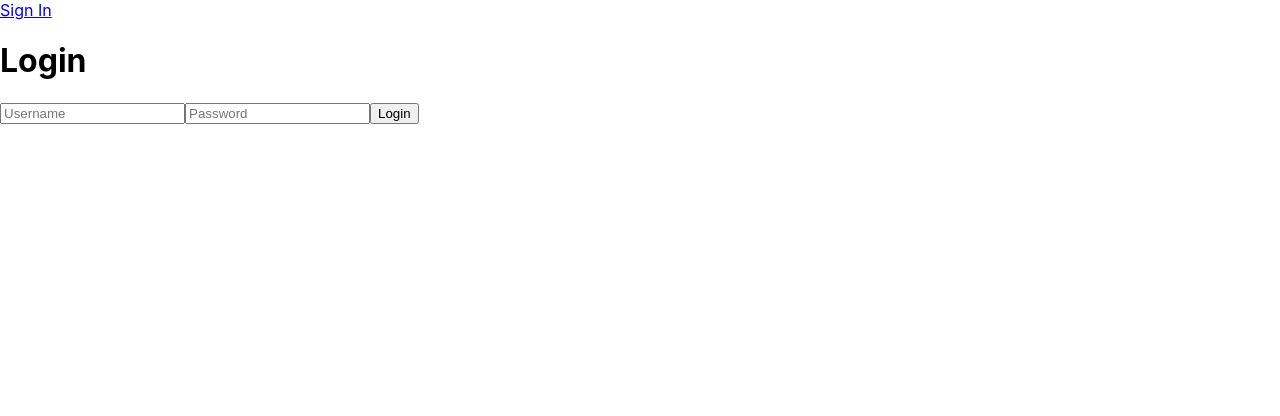
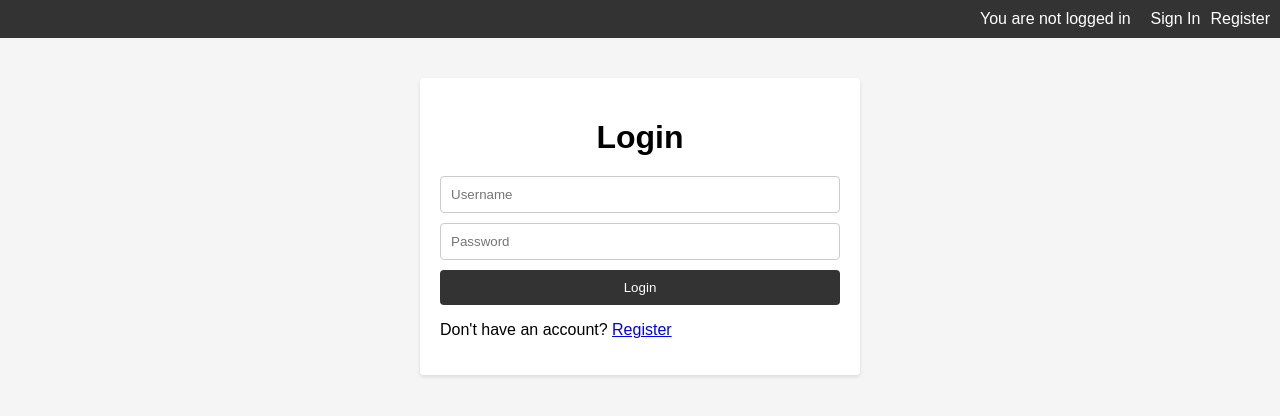
Before and after one commit to Ben00n/LevelUp, a React (Create React App) app in the folder client/level-up/: page /login in a window 1280 px wide. Shown: the top 416 px of the page. Built offline with nearby package versions, Linux system fonts and the light colour scheme.

Commit message:
Made nicely.

```diff
--- a/client/level-up/src/components/AuthStatus.js
+++ b/client/level-up/src/components/AuthStatus.js
@@ -7,11 +7,15 @@ const AuthStatus = ({ isLoggedIn, username, onLogout }) => {
     <div className="auth-status">
       {isLoggedIn ? (
         <div>
-          <span>Logged in as {username}</span>
+          <span>You are logged in as {username}</span>
           <button onClick={onLogout}>Logout</button>
         </div>
       ) : (
-        <Link to="/login">Sign In</Link>
+        <div>
+          <span>You are not logged in</span>
+          <Link to="/login">Sign In</Link>
+          <Link to="/register">Register</Link>
+        </div>
       )}
     </div>
   );
--- a/client/level-up/src/components/LoginForm.js
+++ b/client/level-up/src/components/LoginForm.js
@@ -1,17 +1,20 @@
 // LoginForm.js
 import React, { useState } from 'react';
+import { useNavigate } from 'react-router-dom';
 import axios from 'axios';
 
 const LoginForm = ({ onLogin }) => {
   const [username, setUsername] = useState('');
   const [password, setPassword] = useState('');
   const [error, setError] = useState('');
+  const navigate = useNavigate();
 
   const handleSubmit = async (e) => {
     e.preventDefault();
     try {
       const response = await axios.post('/api/login', { username, password });
       onLogin(username);
+      navigate('/');
     } catch (error) {
       setError('Login failed. Please check your credentials.');
     }
--- a/client/level-up/src/components/RegistrationForm.js
+++ b/client/level-up/src/components/RegistrationForm.js
@@ -1,5 +1,5 @@
-// RegistrationForm.js
 import React, { useState } from 'react';
+import { useNavigate } from 'react-router-dom';
 import axios from 'axios';
 
 const RegistrationForm = () => {
@@ -7,15 +7,33 @@ const RegistrationForm = () => {
   const [password, setPassword] = useState('');
   const [message, setMessage] = useState('');
   const [error, setError] = useState('');
+  const navigate = useNavigate();
 
   const handleSubmit = async (e) => {
     e.preventDefault();
+
+    // Validate username and password length
+    if (username.length < 4) {
+      setError('Username must be at least 4 characters long.');
+      return;
+    }
+
+    if (password.length < 6) {
+      setError('Password must be at least 6 characters long.');
+      return;
+    }
+
     try {
       const response = await axios.post('/api/register', { username, password });
       setMessage('Registration successful. Please login.');
       setError('');
+      navigate('/login');
     } catch (error) {
-      setError('Registration failed. Please try again.');
+      if (error.response && error.response.status === 409) {
+        setError('Username is already taken. Please choose a different username.');
+      } else {
+        setError('Registration failed. Please try again.');
+      }
       setMessage('');
     }
   };
--- a/client/level-up/src/pages/LoginPage.js
+++ b/client/level-up/src/pages/LoginPage.js
@@ -1,4 +1,6 @@
+// LoginPage.js
 import React from 'react';
+import { Link } from 'react-router-dom';
 import LoginForm from '../components/LoginForm';
 import '../styles/LoginPage.css';
 
@@ -7,6 +9,9 @@ const LoginPage = ({ onLogin }) => {
     <div className="login-page">
       <h1>Login</h1>
       <LoginForm onLogin={onLogin} />
+      <p>
+        Don't have an account? <Link to="/register">Register</Link>
+      </p>
     </div>
   );
 };
--- a/client/level-up/src/styles/AuthStatus.css
+++ b/client/level-up/src/styles/AuthStatus.css
@@ -0,0 +1,27 @@
+.auth-status {
+    display: flex;
+    justify-content: flex-end;
+    align-items: center;
+    padding: 10px;
+    background-color: #333;
+    color: #fff;
+  }
+
+  .auth-status span {
+    margin-right: 10px;
+  }
+
+  .auth-status button {
+    padding: 5px 10px;
+    background-color: #fff;
+    color: #333;
+    border: none;
+    border-radius: 4px;
+    cursor: pointer;
+  }
+
+  .auth-status a {
+    color: #fff;
+    text-decoration: none;
+    margin-left: 10px;
+  }
--- a/client/level-up/src/styles/HomePage.css
+++ b/client/level-up/src/styles/HomePage.css
@@ -1,38 +1,34 @@
-.App {
+/* HomePage.css */
+.home-page {
   text-align: center;
+  padding: 40px;
 }
 
-.App-logo {
-  height: 40vmin;
-  pointer-events: none;
+.home-page h1 {
+  font-size: 36px;
+  margin-bottom: 20px;
 }
 
-@media (prefers-reduced-motion: no-preference) {
-  .App-logo {
-    animation: App-logo-spin infinite 20s linear;
-  }
+.home-page nav ul {
+  list-style-type: none;
+  padding: 0;
 }
 
-.App-header {
-  background-color: #282c34;
-  min-height: 100vh;
-  display: flex;
-  flex-direction: column;
-  align-items: center;
-  justify-content: center;
-  font-size: calc(10px + 2vmin);
-  color: white;
+.home-page nav ul li {
+  display: inline-block;
+  margin-right: 10px;
 }
 
-.App-link {
-  color: #61dafb;
+.home-page nav ul li a {
+  text-decoration: none;
+  color: #333;
+  padding: 8px 16px;
+  background-color: #fff;
+  border-radius: 4px;
+  transition: background-color 0.3s ease;
 }
 
-@keyframes App-logo-spin {
-  from {
-    transform: rotate(0deg);
-  }
-  to {
-    transform: rotate(360deg);
-  }
+.home-page nav ul li a:hover {
+  background-color: #333;
+  color: #fff;
 }
--- a/client/level-up/src/styles/LoginPage.css
+++ b/client/level-up/src/styles/LoginPage.css
@@ -0,0 +1,40 @@
+/* LoginPage.css */
+.login-page {
+    max-width: 400px;
+    margin: 40px auto;
+    padding: 20px;
+    background-color: #fff;
+    border-radius: 4px;
+    box-shadow: 0 2px 4px rgba(0, 0, 0, 0.1);
+  }
+
+  .login-page h1 {
+    text-align: center;
+    margin-bottom: 20px;
+  }
+
+  .login-page form {
+    display: flex;
+    flex-direction: column;
+  }
+
+  .login-page input {
+    margin-bottom: 10px;
+    padding: 10px;
+    border: 1px solid #ccc;
+    border-radius: 4px;
+  }
+
+  .login-page button {
+    padding: 10px;
+    background-color: #333;
+    color: #fff;
+    border: none;
+    border-radius: 4px;
+    cursor: pointer;
+  }
+
+  .login-page .error {
+    color: red;
+    margin-top: 10px;
+  }
--- a/client/level-up/src/styles/RegistrationPage.css
+++ b/client/level-up/src/styles/RegistrationPage.css
@@ -0,0 +1,45 @@
+/* RegistrationPage.css */
+.registration-page {
+    max-width: 400px;
+    margin: 40px auto;
+    padding: 20px;
+    background-color: #fff;
+    border-radius: 4px;
+    box-shadow: 0 2px 4px rgba(0, 0, 0, 0.1);
+  }
+
+  .registration-page h1 {
+    text-align: center;
+    margin-bottom: 20px;
+  }
+
+  .registration-page form {
+    display: flex;
+    flex-direction: column;
+  }
+
+  .registration-page input {
+    margin-bottom: 10px;
+    padding: 10px;
+    border: 1px solid #ccc;
+    border-radius: 4px;
+  }
+
+  .registration-page button {
+    padding: 10px;
+    background-color: #333;
+    color: #fff;
+    border: none;
+    border-radius: 4px;
+    cursor: pointer;
+  }
+
+  .registration-page .message {
+    color: green;
+    margin-top: 10px;
+  }
+
+  .registration-page .error {
+    color: red;
+    margin-top: 10px;
+  }
--- a/client/level-up/src/styles/index.css
+++ b/client/level-up/src/styles/index.css
@@ -1,13 +1,6 @@
+/* index.css */
 body {
   margin: 0;
-  font-family: -apple-system, BlinkMacSystemFont, 'Segoe UI', 'Roboto', 'Oxygen',
-    'Ubuntu', 'Cantarell', 'Fira Sans', 'Droid Sans', 'Helvetica Neue',
-    sans-serif;
-  -webkit-font-smoothing: antialiased;
-  -moz-osx-font-smoothing: grayscale;
+  font-family: Arial, sans-serif;
+  background-color: #f5f5f5;
 }
-
-code {
-  font-family: source-code-pro, Menlo, Monaco, Consolas, 'Courier New',
-    monospace;
-}
```
